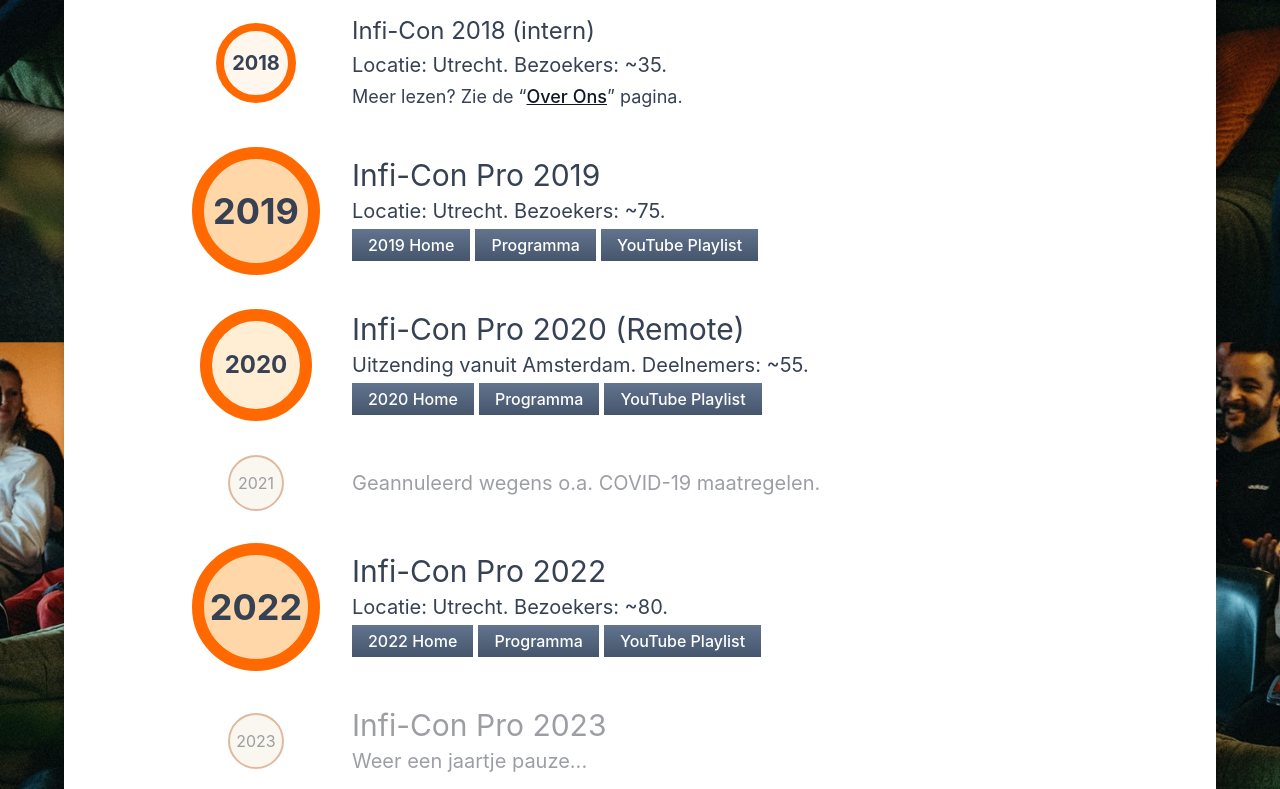
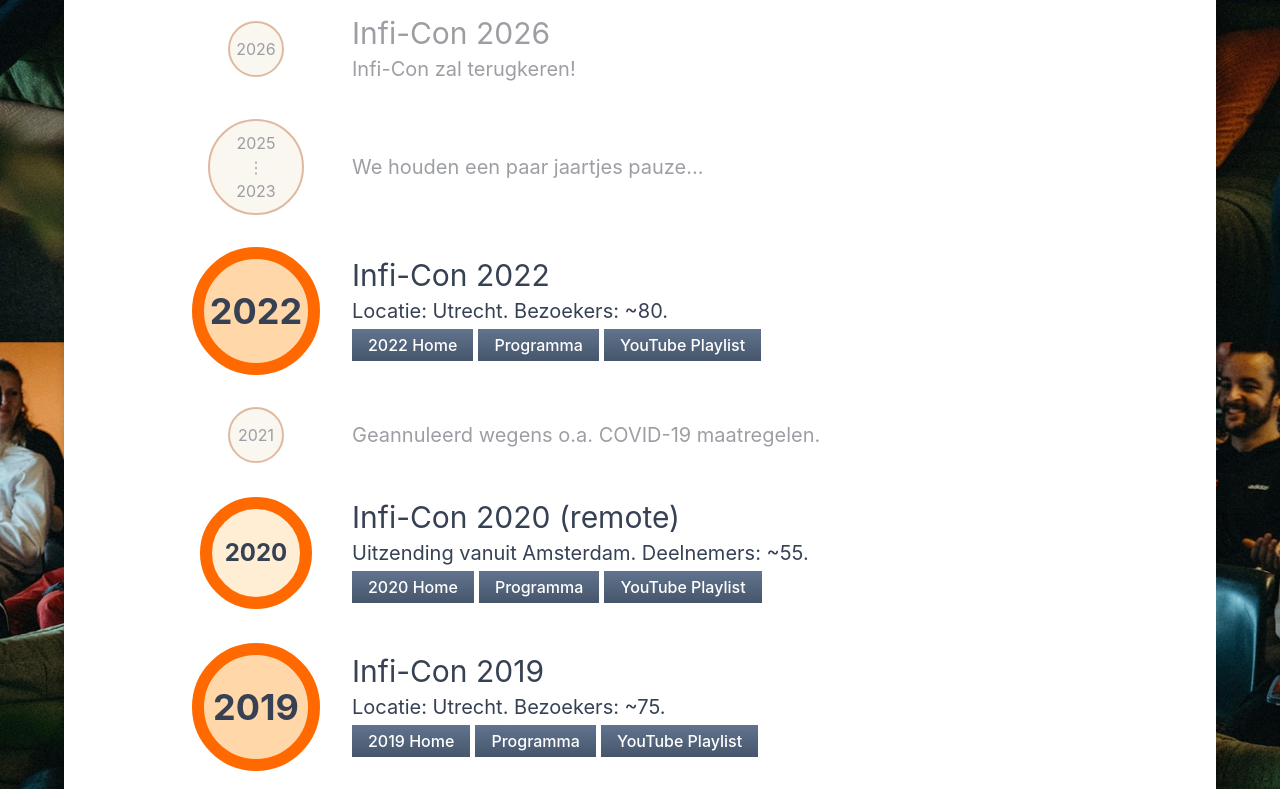
Before and after one commit to infi-nl/con.infi.nl, a SvelteKit app: page /edities in a window 1280 px wide. Shown: the part 511-1300 px from the top of the page. Built offline with nearby package versions, Linux system fonts and the light colour scheme.

Commit message:
Renew homepage text, timeline with a teaser

```diff
--- a/src/lib/components/Edities.svelte
+++ b/src/lib/components/Edities.svelte
@@ -2,47 +2,45 @@
   import AnchorButton from './AnchorButton.svelte';
 </script>
 
-<!-- prettier-ignore -->
 <div class="flex flex-col gap-4 lg:gap-8">
-  <div class="flex items-center gap-2 md:gap-4 lg:gap-8">
+  <div class="flex items-center gap-2 md:gap-4 lg:gap-8 opacity-50 saturate-50">
     <div class="w-32 items-center justify-center hidden md:flex">
-      <div class="border-8 border-orange-500 bg-orange-50 rounded-full w-20 h-20 text-center flex flex-col justify-center text-xl font-bold">2018</div>
+      <div class="border-2 border-orange-500 bg-orange-100 rounded-full w-14 h-14 text-center flex flex-col justify-center text-base">
+        2026
+      </div>
     </div>
     <div>
-      <div class="my-1 text-2xl">Infi-Con 2018 (intern)</div>
-      <div class="my-1 text-xl">Locatie: Utrecht. Bezoekers: ~35.</div>
-      <div class="my-1 text-lg">Meer lezen? Zie de “<a href="/over-ons">Over Ons</a>” pagina.</div>
+      <div class="my-1 text-3xl">Infi-Con 2026</div>
+      <div class="my-1 text-xl">Infi-Con zal terugkeren!</div>
+    </div>
+  </div>
+  <div class="flex items-center gap-2 md:gap-4 lg:gap-8 opacity-50 saturate-50">
+    <div class="w-32 items-center justify-center hidden md:flex">
+      <div class="border-2 border-orange-500 bg-orange-100 rounded-full w-24 h-24 text-center flex flex-col justify-center text-base">
+        2025 <br />⋮<br /> 2023
+      </div>
+    </div>
+    <div>
+      <div class="my-1 text-xl">We houden een paar jaartjes pauze...</div>
     </div>
   </div>
   <div class="flex items-center gap-2 md:gap-4 lg:gap-8">
     <div class="w-32 items-center justify-center hidden md:flex">
-      <div class="border-12 border-orange-500 bg-orange-200 rounded-full w-32 h-32 text-center flex flex-col justify-center text-4xl font-bold">
-        2019
+      <div
+        class="border-12 border-orange-500 bg-orange-200 rounded-full w-32 h-32 text-center flex flex-col justify-center text-4xl font-bold"
+      >
+        2022
       </div>
     </div>
     <div>
-      <div class="my-1 text-3xl">Infi-Con Pro 2019</div>
-      <div class="my-1 text-xl">Locatie: Utrecht. Bezoekers: ~75.</div>
+      <div class="my-1 text-3xl">Infi-Con 2022</div>
+      <div class="my-1 text-xl">Locatie: Utrecht. Bezoekers: ~80.</div>
       <div class="my-1">
-        <AnchorButton href="/2019">2019 Home</AnchorButton>
-        <AnchorButton href="/2019/programma">Programma</AnchorButton>
-        <AnchorButton href="https://www.youtube.com/watch?v=KAuXDjtswpM&list=PLmKkHHpMpo_iQa1WDm9jFmtPBLieXeBHL" openInNew={true}>YouTube Playlist</AnchorButton>
-      </div>
-    </div>
-  </div>
-  <div class="flex items-center gap-2 md:gap-4 lg:gap-8">
-    <div class="w-32 items-center justify-center hidden md:flex">
-      <div class="border-12 border-orange-500 bg-orange-100 rounded-full w-28 h-28 text-center flex flex-col justify-center text-2xl font-bold">
-        2020
-      </div>
-    </div>
-    <div>
-      <div class="my-1 text-3xl">Infi-Con Pro 2020 (Remote)</div>
-      <div class="my-1 text-xl">Uitzending vanuit Amsterdam. Deelnemers: ~55.</div>
-      <div class="my-1">
-        <AnchorButton href="/2020">2020 Home</AnchorButton>
-        <AnchorButton href="/2020/programma">Programma</AnchorButton>
-        <AnchorButton href="https://www.youtube.com/playlist?list=PLmKkHHpMpo_js1gwDJgqvNkVUIlONF-uT" openInNew={true}>YouTube Playlist</AnchorButton>
+        <AnchorButton href="/2022">2022 Home</AnchorButton>
+        <AnchorButton href="/2022/programma">Programma</AnchorButton>
+        <AnchorButton href="https://www.youtube.com/playlist?list=PLmKkHHpMpo_gfmH1U97UiSwoXvDkX9Zyl" openInNew={true}
+          >YouTube Playlist</AnchorButton
+        >
       </div>
     </div>
   </div>
@@ -53,46 +51,64 @@
       </div>
     </div>
     <div>
-      <div class="my-1 text-3xl block md:hidden">Infi-Con Pro 2021</div>
+      <div class="my-1 text-3xl block md:hidden">Infi-Con 2021</div>
       <div class="my-1 text-xl">Geannuleerd wegens o.a. COVID-19 maatregelen.</div>
+    </div>
+  </div>
+
+  <div class="flex items-center gap-2 md:gap-4 lg:gap-8">
+    <div class="w-32 items-center justify-center hidden md:flex">
+      <div
+        class="border-12 border-orange-500 bg-orange-100 rounded-full w-28 h-28 text-center flex flex-col justify-center text-2xl font-bold"
+      >
+        2020
+      </div>
+    </div>
+    <div>
+      <div class="my-1 text-3xl">Infi-Con 2020 (remote)</div>
+      <div class="my-1 text-xl">Uitzending vanuit Amsterdam. Deelnemers: ~55.</div>
+      <div class="my-1">
+        <AnchorButton href="/2020">2020 Home</AnchorButton>
+        <AnchorButton href="/2020/programma">Programma</AnchorButton>
+        <AnchorButton href="https://www.youtube.com/playlist?list=PLmKkHHpMpo_js1gwDJgqvNkVUIlONF-uT" openInNew={true}
+          >YouTube Playlist</AnchorButton
+        >
+      </div>
+    </div>
+  </div>
+
+  <div class="flex items-center gap-2 md:gap-4 lg:gap-8">
+    <div class="w-32 items-center justify-center hidden md:flex">
+      <div
+        class="border-12 border-orange-500 bg-orange-200 rounded-full w-32 h-32 text-center flex flex-col justify-center text-4xl font-bold"
+      >
+        2019
+      </div>
+    </div>
+    <div>
+      <div class="my-1 text-3xl">Infi-Con 2019</div>
+      <div class="my-1 text-xl">Locatie: Utrecht. Bezoekers: ~75.</div>
+      <div class="my-1">
+        <AnchorButton href="/2019">2019 Home</AnchorButton>
+        <AnchorButton href="/2019/programma">Programma</AnchorButton>
+        <AnchorButton href="https://www.youtube.com/watch?v=KAuXDjtswpM&list=PLmKkHHpMpo_iQa1WDm9jFmtPBLieXeBHL" openInNew={true}
+          >YouTube Playlist</AnchorButton
+        >
+      </div>
     </div>
   </div>
   <div class="flex items-center gap-2 md:gap-4 lg:gap-8">
     <div class="w-32 items-center justify-center hidden md:flex">
-      <div class="border-12 border-orange-500 bg-orange-200 rounded-full w-32 h-32 text-center flex flex-col justify-center text-4xl font-bold">
-        2022
+      <div
+        class="border-8 border-orange-500 bg-orange-50 rounded-full w-20 h-20 text-center flex flex-col justify-center text-xl font-bold"
+      >
+        2018
       </div>
     </div>
     <div>
-      <div class="my-1 text-3xl">Infi-Con Pro 2022</div>
-      <div class="my-1 text-xl">Locatie: Utrecht. Bezoekers: ~80.</div>
-      <div class="my-1">
-        <AnchorButton href="/2022">2022 Home</AnchorButton>
-        <AnchorButton href="/2022/programma">Programma</AnchorButton>
-        <AnchorButton href="https://www.youtube.com/playlist?list=PLmKkHHpMpo_gfmH1U97UiSwoXvDkX9Zyl" openInNew={true}>YouTube Playlist</AnchorButton>
-      </div>
-    </div>
-  </div>
-  <div class="flex items-center gap-2 md:gap-4 lg:gap-8 opacity-50 saturate-50">
-    <div class="w-32 items-center justify-center hidden md:flex">
-      <div class="border-2 border-orange-500 bg-orange-100 rounded-full w-14 h-14 text-center flex flex-col justify-center text-base">
-        2023
-      </div>
-    </div>
-    <div>
-      <div class="my-1 text-3xl">Infi-Con Pro 2023</div>
-      <div class="my-1 text-xl">Weer een jaartje pauze...</div>
-    </div>
-  </div>
-  <div class="flex items-center gap-2 md:gap-4 lg:gap-8 opacity-50 saturate-50">
-    <div class="w-32 items-center justify-center hidden md:flex">
-      <div class="border-2 border-orange-500 bg-orange-100 rounded-full w-14 h-14 text-center flex flex-col justify-center text-base">
-        2024
-      </div>
-    </div>
-    <div>
-      <div class="my-1 text-3xl">Infi-Con Pro 2024</div>
-      <div class="my-1 text-xl">Helaas nog een extra jaartje pauze, maar Infi-Con zal terugkeren!</div>
+      <div class="my-1 text-2xl">Infi-Con 2018 (intern)</div>
+      <div class="my-1 text-xl">Locatie: Utrecht. Bezoekers: ~35.</div>
+      <div class="my-1 text-lg">Meer lezen? Zie de “<a href="/over-ons">Over Ons</a>” pagina.</div>
     </div>
   </div>
 </div>
--- a/src/routes/+page.svelte
+++ b/src/routes/+page.svelte
@@ -8,16 +8,15 @@
       <h1>Infi-Con</h1>
 
       <p>
-        Iedere één a twee jaar (wanneer het goed voelt) organiseren we "Infi Con": onze kennisdelingsmiddag, opengesteld voor alle
-        liefhebbers. Met sprekers van Infi, een goede keynote van bekende spreker uit de community en wie weet in de toekomst ook nog
-        externe sprekers als gast?
+        Iedere één a twee jaar (wanneer het goed voelt) organiseren we <strong>Infi-Con</strong>:<br />
+        Onze kennisdelingsmiddag, opengesteld voor alle liefhebbers. Met sprekers van Infi zelf, een goede keynote van een bekende (gast)spreker
+        uit de community en, als het past in de planning, aanvullende gastsprekers.
       </p>
 
       <p>
-        We hebben wat uitgebreidere geschiedenis over <a href="/edities">voorgaande edities</a>, maar even in het kort... In 2018 was er een
-        "interne" Infi Con, in
-        <a href="/2019">2019</a> en <a href="/2020">2020</a> waren de eerste twee "open" edities. In
-        <a href="/2022">2022 was de meest recente editie</a>. En je kunt in de toekomst uiteraard nog nieuwe edities verwachten!
+        Onze <a href="/edities">voorgaande edities</a> waren in 2018 (voor onszelf), <a href="/2019">2019</a>, <a href="/2020">2020</a>
+        (locked down) en <a href="/2022">2022</a>. Geen vast ritme, maar we doen het graag, dus in de toekomst kun je uiteraard nieuwe
+        edities verwachten!
       </p>
 
       <h2>Op de hoogte blijven?</h2>
```
